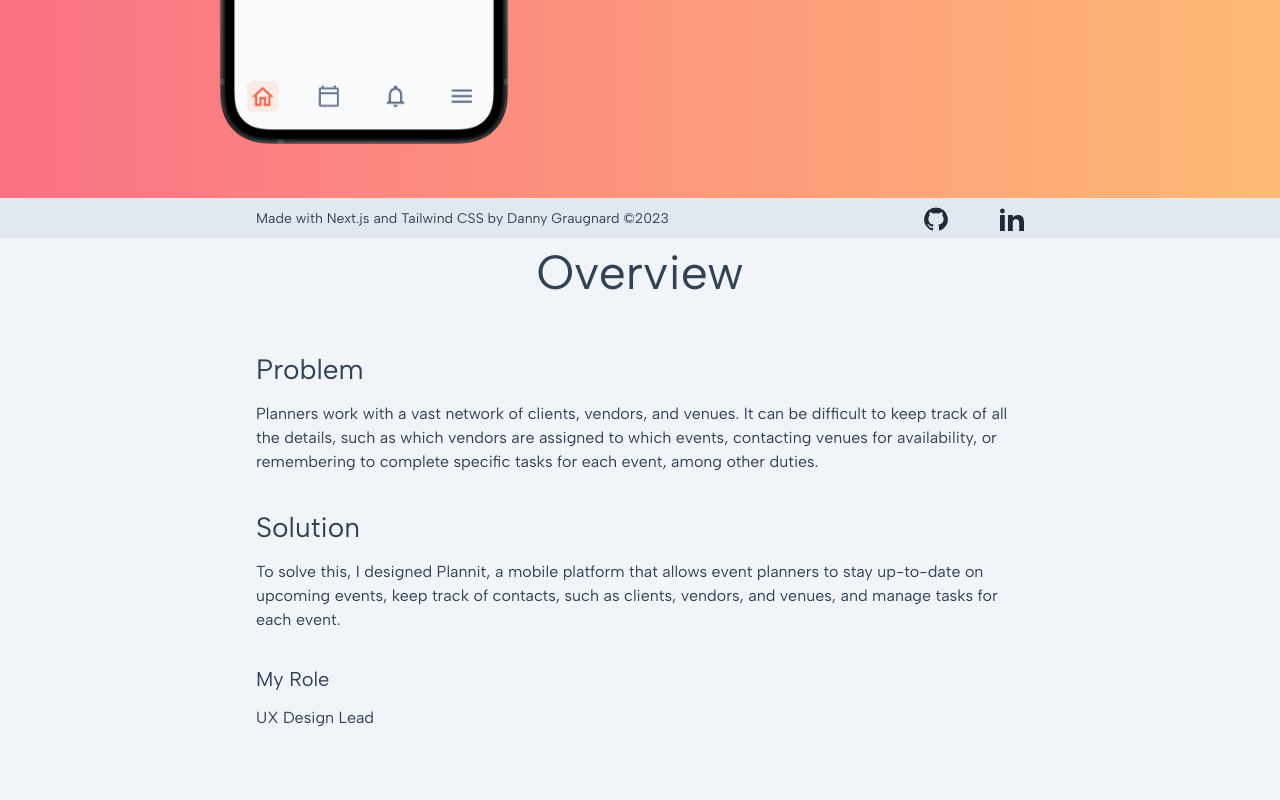
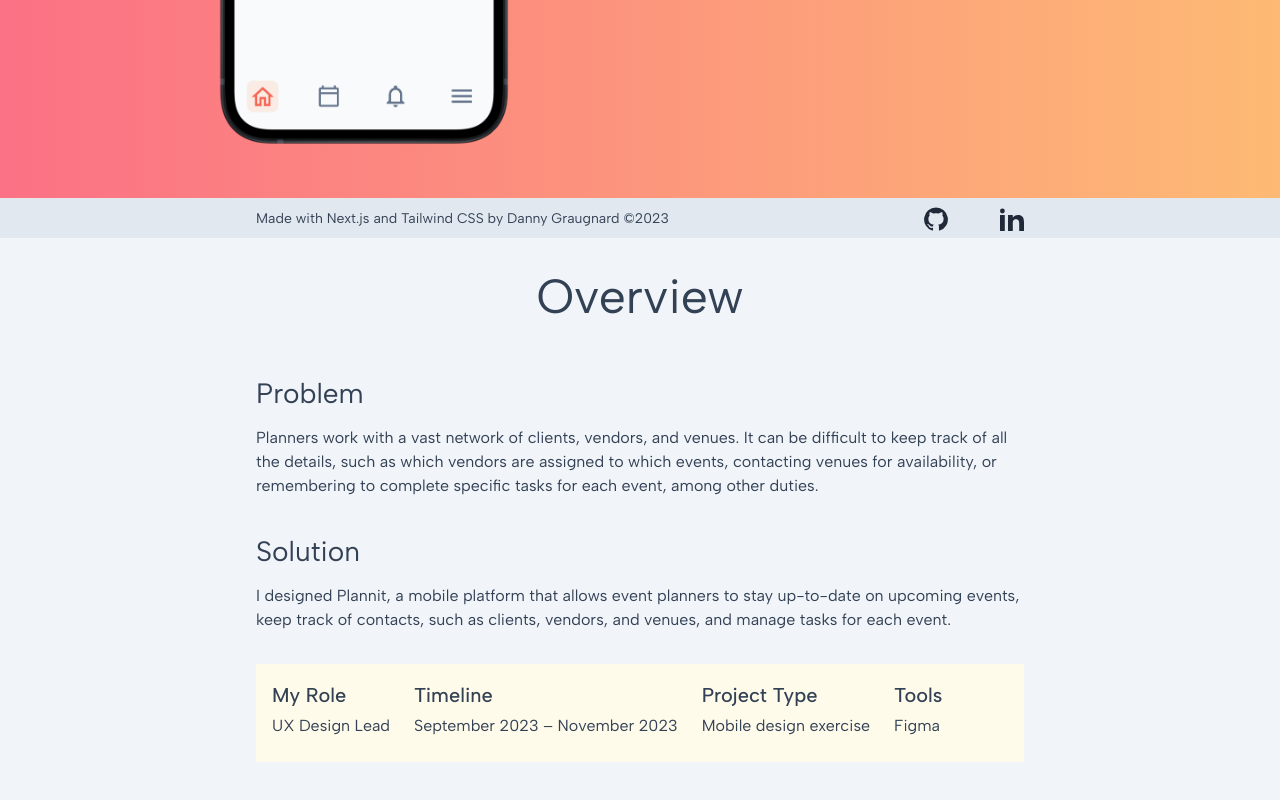
Before and after one commit to dan11218/portfolio-app, a Next.js app: page /projects/plannit in a window 1280 px wide. Shown: the part 562-1362 px from the top of the page. Built offline with nearby package versions, Linux system fonts and the light colour scheme.

Commit message:
fix image urls

```diff
--- a/app/components/footer.tsx
+++ b/app/components/footer.tsx
@@ -22,9 +22,9 @@ export default function Footer() {
               viewBox="0 0 20 20"
             >
               <path
-                fill-rule="evenodd"
+                fillRule="evenodd"
                 d="M10 .333A9.911 9.911 0 0 0 6.866 19.65c.5.092.678-.215.678-.477 0-.237-.01-1.017-.014-1.845-2.757.6-3.338-1.169-3.338-1.169a2.627 2.627 0 0 0-1.1-1.451c-.9-.615.07-.6.07-.6a2.084 2.084 0 0 1 1.518 1.021 2.11 2.11 0 0 0 2.884.823c.044-.503.268-.973.63-1.325-2.2-.25-4.516-1.1-4.516-4.9A3.832 3.832 0 0 1 4.7 7.068a3.56 3.56 0 0 1 .095-2.623s.832-.266 2.726 1.016a9.409 9.409 0 0 1 4.962 0c1.89-1.282 2.717-1.016 2.717-1.016.366.83.402 1.768.1 2.623a3.827 3.827 0 0 1 1.02 2.659c0 3.807-2.319 4.644-4.525 4.889a2.366 2.366 0 0 1 .673 1.834c0 1.326-.012 2.394-.012 2.72 0 .263.18.572.681.475A9.911 9.911 0 0 0 10 .333Z"
-                clip-rule="evenodd"
+                clipRule="evenodd"
               />
             </svg>
           </Link>
@@ -37,9 +37,9 @@ export default function Footer() {
               viewBox="0 0 15 15"
             >
               <path
-                fill-rule="evenodd"
+                fillRule="evenodd"
                 d="M7.979 5v1.586a3.5 3.5 0 0 1 3.082-1.574C14.3 5.012 15 7.03 15 9.655V15h-3v-4.738c0-1.13-.229-2.584-1.995-2.584-1.713 0-2.005 1.23-2.005 2.5V15H5.009V5h2.97ZM3 2.487a1.5 1.5 0 1 1-3 0 1.5 1.5 0 0 1 3 0Z"
-                clip-rule="evenodd"
+                clipRule="evenodd"
               />
               <path d="M3 5.012H0V15h3V5.012Z" />
             </svg>
--- a/app/projects/plannit/overview.tsx
+++ b/app/projects/plannit/overview.tsx
@@ -1,8 +1,8 @@
-import { kalam } from "@/app/fonts";
+import Image from "next/image";
 
 export default function Overview() {
   return (
-    <section className="flex h-fit w-screen flex-col items-center px-[40px] py-8">
+    <section className="flex h-fit w-screen flex-col items-center px-[40px] pb-10 pt-14">
       <h1 className="mb-10">Overview</h1>
       <div className="flex w-full max-w-3xl flex-col">
         <div className="mb-8 flex flex-col">
@@ -18,16 +18,29 @@ export default function Overview() {
         <div className="mb-8 flex flex-col">
           <h3 className="mb-3">Solution</h3>
           <p>
-            To solve this, I designed Plannit, a mobile platform that allows
-            event planners to stay up-to-date on upcoming events, keep track of
-            contacts, such as clients, vendors, and venues, and manage tasks for
-            each event.
+            I designed Plannit, a mobile platform that allows event planners to
+            stay up-to-date on upcoming events, keep track of contacts, such as
+            clients, vendors, and venues, and manage tasks for each event.
           </p>
         </div>
-        <div className="mb-8 flex flex-col">
-          <h4 className="mb-3">My Role</h4>
-          <p>UX Design Lead</p>
-        </div>
+        <ul className="justify-left flex flex-wrap bg-amber-50 p-4">
+          <li className="mb-2 mr-6">
+            <h4 className="mb-1 font-medium">My Role</h4>
+            <p>UX Design Lead</p>
+          </li>
+          <li className="mb-2 mr-6">
+            <h4 className="mb-1 font-medium">Timeline</h4>
+            <p>September 2023 – November 2023</p>
+          </li>
+          <li className="mb-2 mr-6">
+            <h4 className="mb-1 font-medium">Project Type</h4>
+            <p>Mobile design exercise</p>
+          </li>
+          <li className="mb-2 mr-6">
+            <h4 className="mb-1 font-medium">Tools</h4>
+            <p>Figma</p>
+          </li>
+        </ul>
       </div>
       <div className="flex flex-col"></div>
     </section>
```
Also changed, not shown: app/project_data.json (+4 -4 lines), 1 other file (tests, documents, lock files or other folders).
